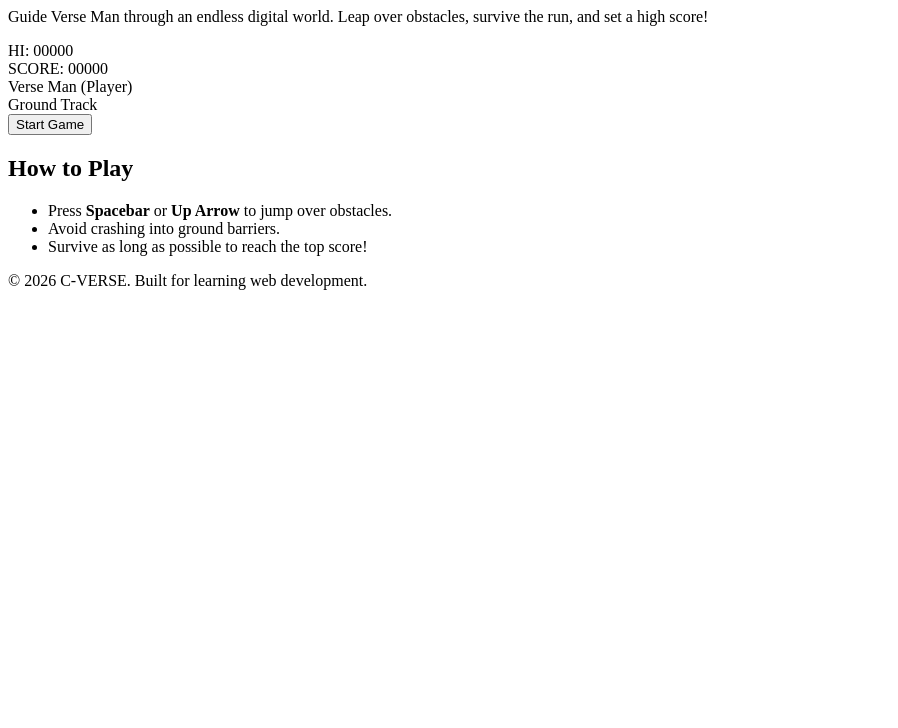
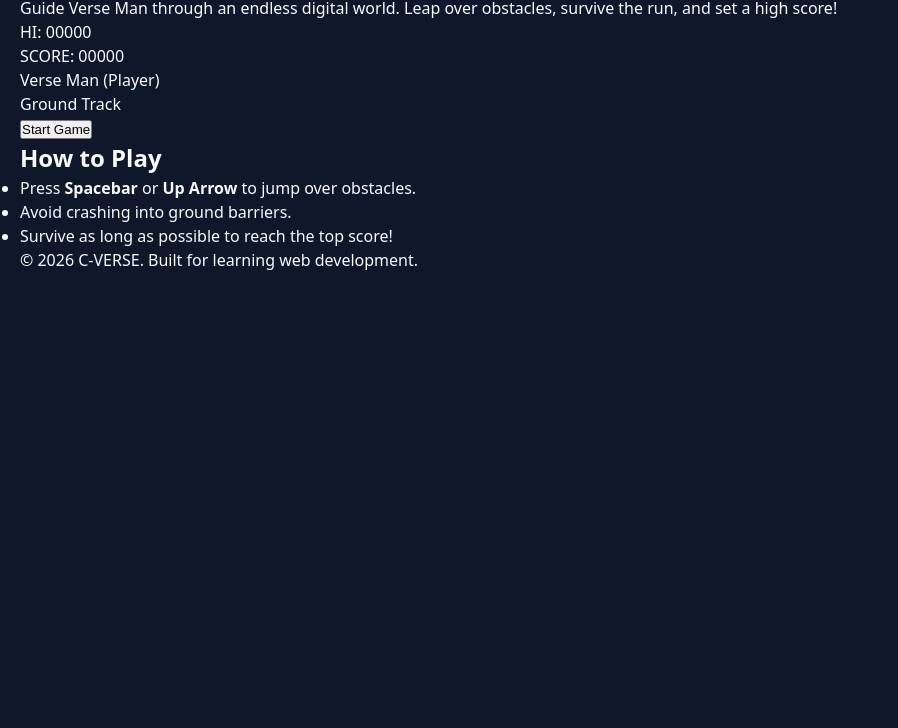
Before and after one commit to KarthickJack/verse-run, a plain HTML site: page index.html in a window 1280 px wide. Shown: the part 72-800 px from the top of the page, without its empty margins (0-898 px from the left). Drawn offline with Linux system fonts and the light colour scheme.

Commit message:
css - Page and Body Styles

```diff
--- a/css/style.css
+++ b/css/style.css
@@ -1,5 +1,29 @@
-/*
-  VERSE-RUN — Stylesheet Placeholder
-  Week 1 — Day 2
-  Note: Visual styling will be implemented in Day 3.
-*/
+/* ==========================================================================
+   VERSE-RUN — Stylesheet
+   Week 1 — Day 3: CSS — Styling and Visual Design
+   Theme: Retro Digital Arcade
+   ========================================================================== */
+
+/* --------------------------------------------------------------------------
+   1. Page and Body Styles
+   -------------------------------------------------------------------------- */
+
+/* Universal Reset:
+   Applies to every single element on the page.
+   Ensures padding and borders do not add extra width/height beyond what we specify. */
+* {
+  box-sizing: border-box;
+  margin: 0;
+  padding: 0;
+}
+
+/* Page Body:
+   Sets the overall stage background, default font, and default text color. */
+body {
+  background-color: #0f172a; /* Deep slate / midnight background */
+  color: #f8fafc;            /* Clean off-white text color */
+  font-family: system-ui, -apple-system, 'Segoe UI', Roboto, sans-serif;
+  line-height: 1.5;
+  min-height: 100vh;
+  padding: 20px;
+}
```
